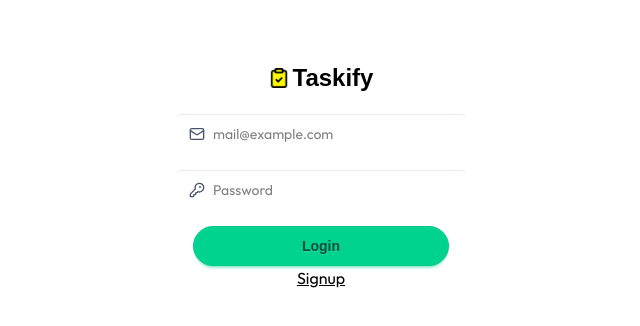
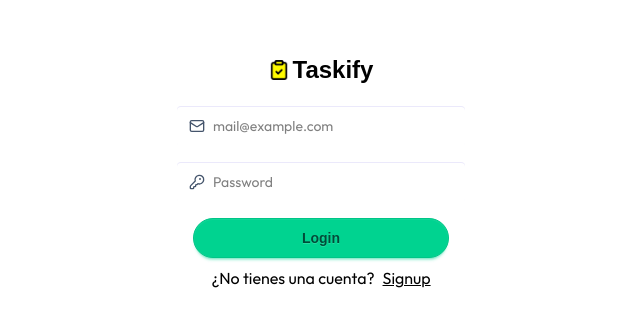
Before and after one commit to Juankyyy/taskify-frontend, a React (Vite) app: page /auth in a window 1280 px wide. Shown: the part 234-560 px from the top of the page, without its empty margins (319-959 px from the left). Built offline with nearby package versions, Linux system fonts and the light colour scheme; a web font is replaced by a local one; what @midudev/tailwind-animations would draw is missing.

Commit message:
feat: text to change form

```diff
--- a/src/pages/Auth.jsx
+++ b/src/pages/Auth.jsx
@@ -21,9 +21,14 @@ export const Auth = () => {
 
       {formType === "Login" ? <LoginForm /> : <SignupForm />}
 
-      <p className="link" onClick={changeForm}>
-        {formType === "Login" ? "Signup" : "Login"}
-      </p>
+      <div className="flex items-center gap-2 my-2">
+        <p>
+          {formType === "Login" ? "¿No tienes una cuenta?" : "¿Ya tienes una cuenta?"}
+        </p>
+        <p className="link" onClick={changeForm}>
+          {formType === "Login" ? "Signup" : "Login"}
+        </p>
+      </div>
       <Toaster />
     </AuthLayout>
   );
```
